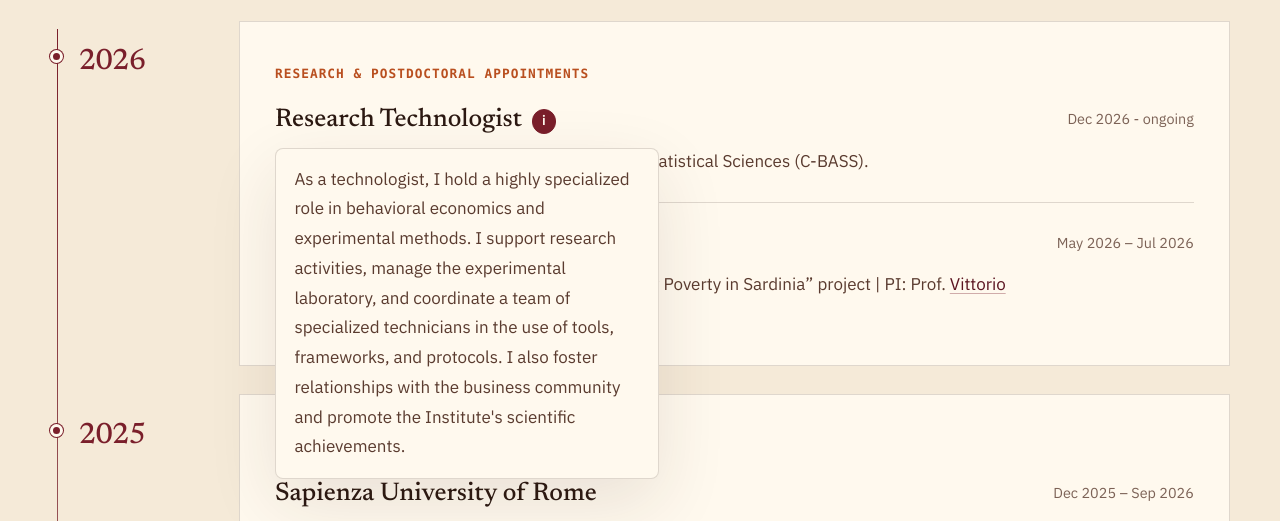
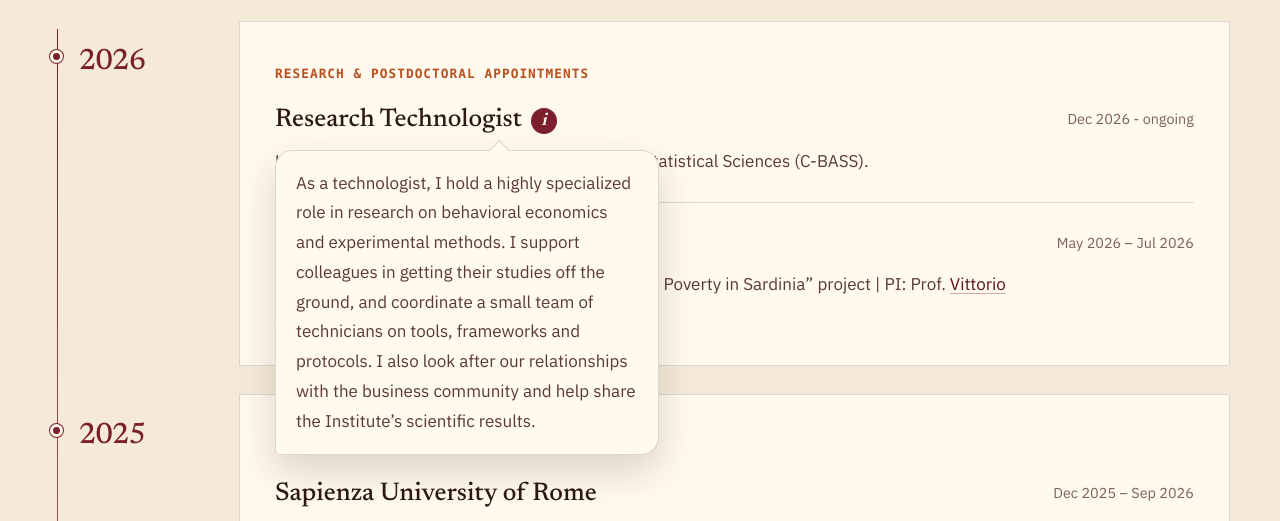
Before and after one commit to federicoatz/federicoatz.github.io, a plain HTML site: page about.html in a window 1280 px wide. Both pictures are taken after a click on the heading "About the Research Technologist role". Shown: the part 700-1221 px from the top of the page. Drawn offline with Linux system fonts and the light colour scheme.

Commit message:
about update

```diff
--- a/about.html
+++ b/about.html
@@ -91,7 +91,7 @@
 <details class="role-info">
 <summary aria-label="About the Research Technologist role">i</summary>
 <div class="role-info__popup">
-<p>As a technologist, I hold a highly specialized role in behavioral economics and experimental methods. I support research activities, manage the experimental laboratory, and coordinate a team of specialized technicians in the use of tools, frameworks, and protocols. I also foster relationships with the business community and promote the Institute's scientific achievements.</p>
+<p>As a technologist, I hold a highly specialized role in research on behavioral economics and experimental methods. I support colleagues in getting their studies off the ground, and coordinate a small team of technicians on tools, frameworks and protocols. I also look after our relationships with the business community and help share the Institute’s scientific results.</p>
 </div>
 </details>
 </div><span class="timeline-period">Dec 2026 - ongoing</span>
--- a/styles.css
+++ b/styles.css
@@ -516,12 +516,13 @@ footer { margin-top: auto; padding: 3rem 0 1.5rem; color: rgba(255,255,255,.7);
 .academic-chronology .timeline-detail { grid-template-columns: minmax(0, 1fr) auto; gap: .6rem 1.5rem; }
 .academic-chronology .timeline-detail + .timeline-detail { margin-top: 1.6rem; padding-top: 1.6rem; }
 .academic-chronology .timeline-detail strong { font: 500 clamp(1.35rem, 2.3vw, 1.6rem)/1.25 var(--display); }
-.academic-chronology .position-title { position: relative; display: flex; min-width: 0; align-items: center; gap: .6rem; }
+.academic-chronology .position-title { position: relative; display: flex; width: fit-content; max-width: 100%; align-items: center; gap: .6rem; }
 .academic-chronology .role-info { flex: 0 0 auto; }
-.academic-chronology .role-info summary { display: grid; width: 1.55rem; height: 1.55rem; place-items: center; border: 1px solid var(--blue); border-radius: 50%; color: var(--blue); font: 600 .85rem/1 var(--sans); list-style: none; cursor: pointer; transition: color .2s ease, background .2s ease; }
+.academic-chronology .role-info summary { display: grid; width: 1.5rem; height: 1.5rem; place-items: center; border: 1.5px solid var(--blue); border-radius: 50%; color: var(--blue); font: italic 600 1rem/1 var(--display); list-style: none; cursor: pointer; transition: color .2s ease, background .2s ease, transform .2s ease; }
 .academic-chronology .role-info summary::-webkit-details-marker { display: none; }
-.academic-chronology .role-info summary:hover, .academic-chronology .role-info[open] summary { color: var(--paper-bright); background: var(--blue); }
-.academic-chronology .role-info__popup { position: absolute; top: calc(100% + .65rem); left: 0; z-index: 20; width: min(24rem, calc(100vw - 3rem)); padding: 1rem 1.15rem; border: 1px solid var(--line); border-radius: 8px; background: var(--paper-bright); box-shadow: var(--shadow); }
+.academic-chronology .role-info summary:hover, .academic-chronology .role-info[open] summary { transform: scale(1.08); color: var(--paper-bright); background: var(--blue); }
+.academic-chronology .role-info__popup { position: absolute; top: calc(100% + .8rem); left: 0; z-index: 20; width: min(24rem, calc(100vw - 3rem)); padding: 1.1rem 1.25rem; border: 1px solid var(--line); border-radius: 18px 18px 18px 5px; background: var(--paper-bright); box-shadow: 0 16px 38px rgba(67,40,27,.18); }
+.academic-chronology .role-info__popup::before { position: absolute; top: -.48rem; left: min(13.5rem, calc(100% - 1.45rem)); width: .9rem; height: .9rem; transform: rotate(45deg); border-top: 1px solid var(--line); border-left: 1px solid var(--line); background: var(--paper-bright); content: ''; }
 .academic-chronology .role-info__popup p { font-size: .9rem; line-height: 1.65; }
 .academic-chronology .timeline-item:has(.role-info[open]) { z-index: 2; }
 .academic-chronology .timeline-period { max-width: 28ch; padding-top: .2rem; font: .9rem/1.55 var(--sans); }
```
